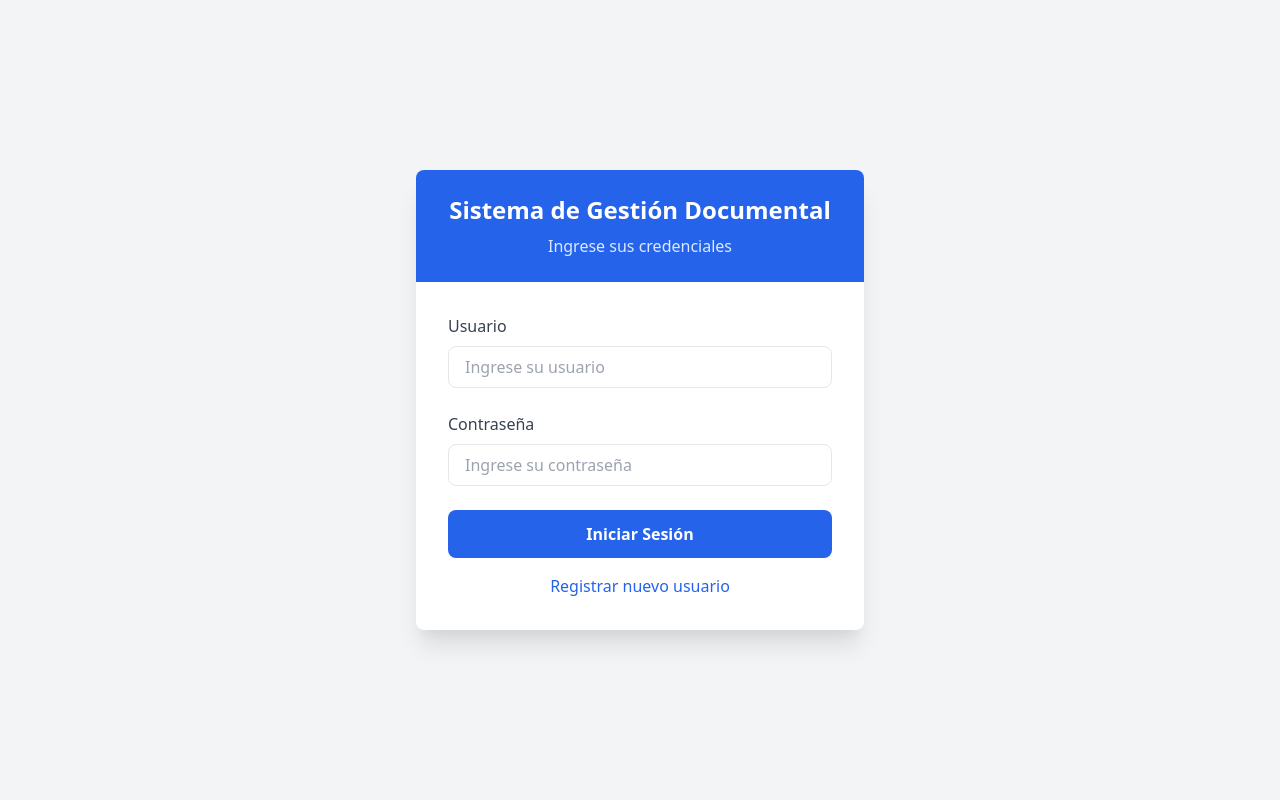
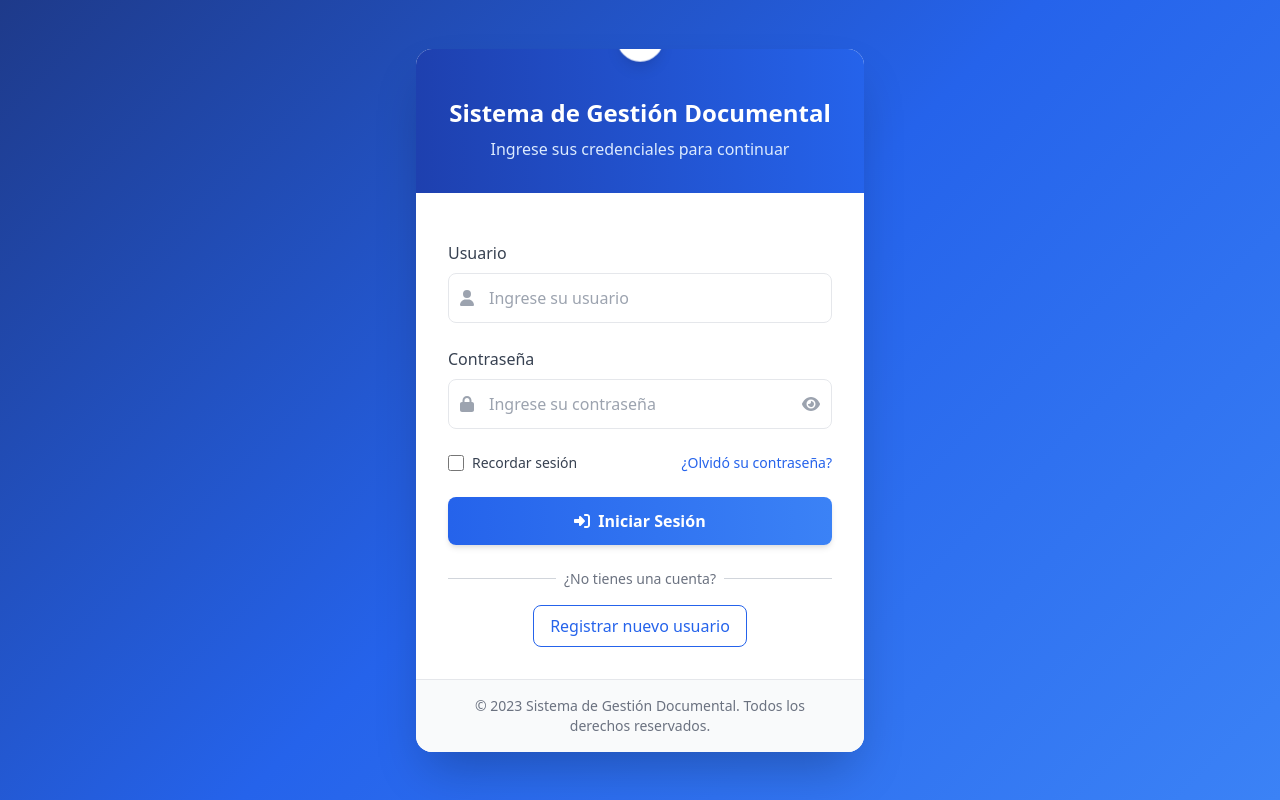
Before and after one commit to lucianok-2/Threedocs, a Node server app: page / in a window 1280 px wide. Run offline with Node 20, Linux system fonts and the light colour scheme; some libraries are stand-ins or nearby versions.

Commit message:
login final

```diff
--- a/src/views/login.handlebars
+++ b/src/views/login.handlebars
@@ -1,23 +1,134 @@
-<div id="login-screen" class="min-h-screen flex items-center justify-center p-4">
-  <div class="bg-white rounded-lg shadow-xl overflow-hidden w-full max-w-md">
-    <div class="bg-blue-600 py-6 px-8 text-center">
-      <h1 class="text-2xl font-bold text-white">Sistema de Gestión Documental</h1>
-      <p class="text-blue-100 mt-2">Ingrese sus credenciales</p>
+<div id="login-screen" class="gradient-bg min-h-screen flex items-center justify-center p-4">
+  <div class="bg-white rounded-2xl shadow-2xl overflow-hidden w-full max-w-md transition-all duration-300 transform hover:scale-[1.01]">
+    <div class="bg-gradient-to-r from-blue-800 to-blue-600 py-8 px-8 text-center relative">
+      <div class="absolute -top-10 left-1/2 transform -translate-x-1/2">
+        <div class="bg-white p-3 rounded-full shadow-lg floating">
+          <i class="fas fa-file-alt text-blue-600 text-3xl"></i>
+        </div>
+      </div>
+      <h1 class="text-2xl font-bold text-white mt-4">Sistema de Gestión Documental</h1>
+      <p class="text-blue-100 mt-2">Ingrese sus credenciales para continuar</p>
     </div>
-    <div class="p-8">
-      <div class="mb-6">
+
+    <div class="p-8 pt-12">
+      <div class="mb-6 relative">
         <label for="username" class="block text-gray-700 font-medium mb-2">Usuario</label>
-        <input type="text" id="username" class="w-full px-4 py-2 border rounded-lg" placeholder="Ingrese su usuario">
+        <div class="relative">
+          <div class="absolute inset-y-0 left-0 pl-3 flex items-center pointer-events-none">
+            <i class="fas fa-user text-gray-400"></i>
+          </div>
+          <input type="text" id="username" class="w-full pl-10 pr-4 py-3 border rounded-lg input-focus-effect transition-all duration-200" placeholder="Ingrese su usuario">
+        </div>
+        <p id="username-error" class="text-red-500 text-sm mt-1 hidden"><i class="fas fa-exclamation-circle mr-1"></i> El usuario es requerido</p>
       </div>
-      <div class="mb-6">
+
+      <div class="mb-6 relative">
         <label for="password" class="block text-gray-700 font-medium mb-2">Contraseña</label>
-        <input type="password" id="password" class="w-full px-4 py-2 border rounded-lg" placeholder="Ingrese su contraseña">
+        <div class="relative">
+          <div class="absolute inset-y-0 left-0 pl-3 flex items-center pointer-events-none">
+            <i class="fas fa-lock text-gray-400"></i>
+          </div>
+          <input type="password" id="password" class="w-full pl-10 pr-4 py-3 border rounded-lg input-focus-effect transition-all duration-200" placeholder="Ingrese su contraseña">
+          <button id="toggle-password" class="absolute inset-y-0 right-0 pr-3 flex items-center">
+            <i class="fas fa-eye text-gray-400 hover:text-blue-600 cursor-pointer"></i>
+          </button>
+        </div>
+        <p id="password-error" class="text-red-500 text-sm mt-1 hidden"><i class="fas fa-exclamation-circle mr-1"></i> La contraseña es requerida</p>
       </div>
-      <button id="login-btn" class="w-full bg-blue-600 hover:bg-blue-700 text-white font-bold py-3 px-4 rounded-lg">Iniciar Sesión</button>
+
+      <div class="flex items-center justify-between mb-6">
+        <div class="flex items-center">
+          <input type="checkbox" id="remember" class="h-4 w-4 text-blue-600 focus:ring-blue-500 border-gray-300 rounded">
+          <label for="remember" class="ml-2 block text-sm text-gray-700">Recordar sesión</label>
+        </div>
+        <a href="#" class="text-sm text-blue-600 hover:underline">¿Olvidó su contraseña?</a>
+      </div>
+
+      <button id="login-btn" class="w-full bg-gradient-to-r from-blue-600 to-blue-500 hover:from-blue-700 hover:to-blue-600 text-white font-bold py-3 px-4 rounded-lg shadow-md hover:shadow-lg transition-all duration-300 flex items-center justify-center">
+        <i class="fas fa-sign-in-alt mr-2"></i> Iniciar Sesión
+      </button>
+
+      <div class="mt-6 text-center relative">
+        <div class="absolute inset-0 flex items-center">
+          <div class="w-full border-t border-gray-300"></div>
+        </div>
+        <div class="relative flex justify-center">
+          <span class="px-2 bg-white text-gray-500 text-sm">¿No tienes una cuenta?</span>
+        </div>
+      </div>
+
       <div class="mt-4 text-center">
-        <a href="/register" class="text-blue-600 hover:underline">Registrar nuevo usuario</a>
+        <a href="/register" class="inline-block px-4 py-2 border border-blue-600 text-blue-600 rounded-lg hover:bg-blue-50 transition-colors duration-200">
+          Registrar nuevo usuario
+        </a>
       </div>
+    </div>
+
+    <div class="bg-gray-50 px-8 py-4 text-center border-t">
+      <p class="text-gray-500 text-sm">© 2023 Sistema de Gestión Documental. Todos los derechos reservados.</p>
     </div>
   </div>
 </div>
+
+<style>
+  .gradient-bg {
+    background: linear-gradient(135deg, #1e3a8a 0%, #2563eb 50%, #3b82f6 100%);
+  }
+  .input-focus-effect:focus {
+    box-shadow: 0 0 0 3px rgba(59, 130, 246, 0.3);
+    border-color: #3b82f6;
+  }
+  .shake {
+    animation: shake 0.5s;
+  }
+  @keyframes shake {
+    0%, 100% { transform: translateX(0); }
+    10%, 30%, 50%, 70%, 90% { transform: translateX(-5px); }
+    20%, 40%, 60%, 80% { transform: translateX(5px); }
+  }
+  .floating {
+    animation: floating 3s ease-in-out infinite;
+  }
+  @keyframes floating {
+    0% { transform: translateY(0px); }
+    50% { transform: translateY(-10px); }
+    100% { transform: translateY(0px); }
+  }
+</style>
+
+<script src="https://cdnjs.cloudflare.com/ajax/libs/font-awesome/6.4.0/js/all.min.js"></script>
+<script>
+  document.addEventListener('DOMContentLoaded', function() {
+    const loginBtn = document.getElementById('login-btn');
+    const usernameInput = document.getElementById('username');
+    const passwordInput = document.getElementById('password');
+    const togglePassword = document.getElementById('toggle-password');
+    const usernameError = document.getElementById('username-error');
+    const passwordError = document.getElementById('password-error');
+    const loginForm = document.querySelector('.bg-white');
+
+    // Mostrar/ocultar contraseña
+    togglePassword.addEventListener('click', function() {
+      const icon = this.querySelector('i');
+      if (passwordInput.type === 'password') {
+        passwordInput.type = 'text';
+        icon.classList.replace('fa-eye', 'fa-eye-slash');
+      } else {
+        passwordInput.type = 'password';
+        icon.classList.replace('fa-eye-slash', 'fa-eye');
+      }
+    });
+
+    // Efecto hover en inputs
+    [usernameInput, passwordInput].forEach(input => {
+      input.addEventListener('focus', function() {
+        this.parentElement.querySelector('i').classList.add('text-blue-500');
+      });
+
+      input.addEventListener('blur', function() {
+        this.parentElement.querySelector('i').classList.remove('text-blue-500');
+      });
+    });
+  });
+</script>
 <script src="login.js"></script>
```
Also changed, not shown: 1 other file.
